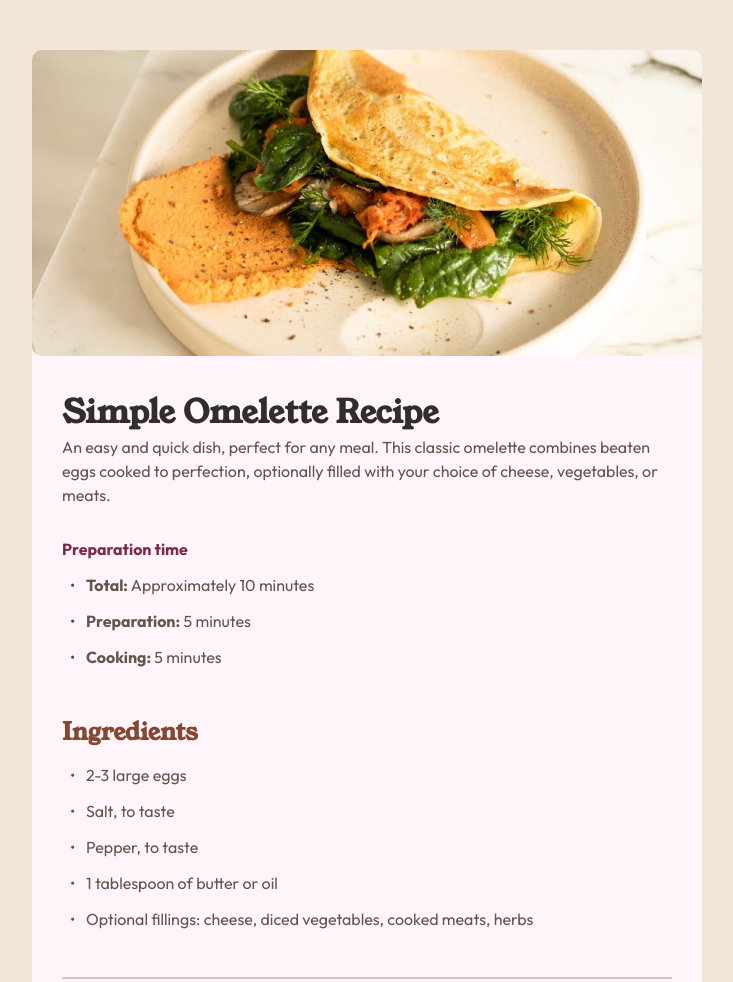
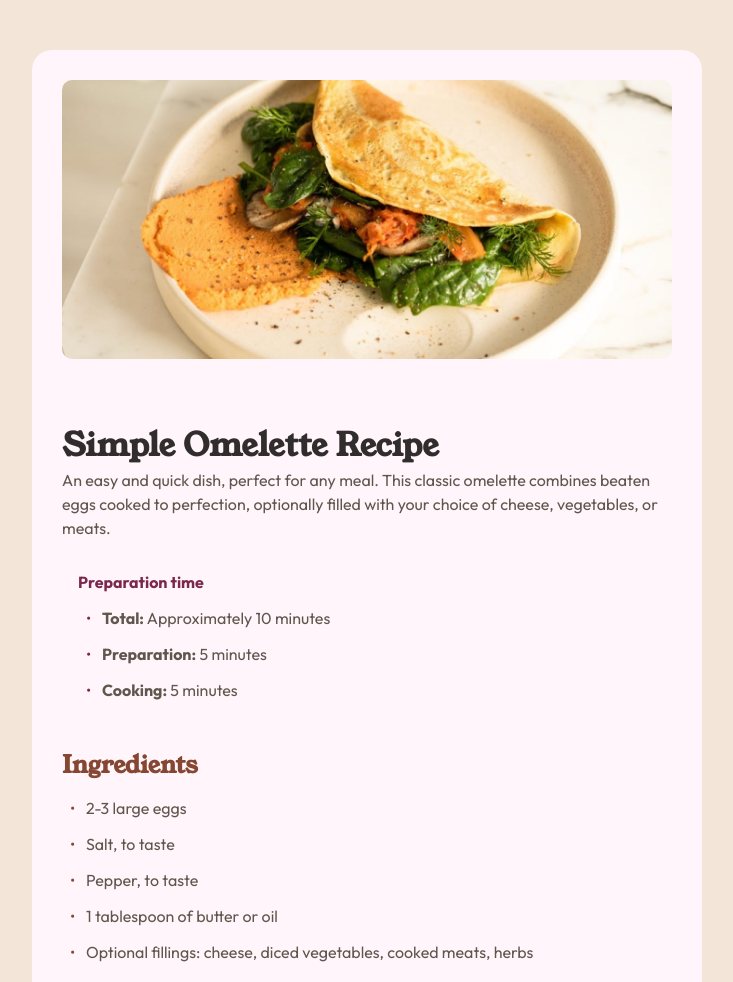
Before and after one commit to 9dorgham/recipe-page-main, a plain HTML site: page index.html in a window 1280 px wide. Shown: the top 982 px of the page, without its empty margins (273-1006 px from the left). Drawn offline with Linux system fonts and the light colour scheme.

Commit message:
do some fixes

```diff
--- a/index.html
+++ b/index.html
@@ -19,8 +19,7 @@
           to perfection, optionally filled with your choice of cheese, vegetables, or meats.
         </p>
       </div>
-
-      <div>
+      <div class="time">
         <b id="prepar">Preparation time</b>
         <ul class="prepar-time">
           <li><b>Total:</b> Approximately 10 minutes</li>
@@ -28,7 +27,6 @@
           <li><b>Cooking:</b> 5 minutes</li>
         </ul>
       </div>
-
       <div>
         <h2>Ingredients</h2>
         <ul>
@@ -39,9 +37,7 @@
           <li>Optional fillings: cheese, diced vegetables, cooked meats, herbs</li>
         </ul>
       </div>
-
       <hr>
-
       <div>
         <h2>Instructions</h2>
         <ol>
@@ -57,7 +53,7 @@
           <li><b>Enjoy:</b> Serve hot, with additional salt and pepper if needed.</li>
         </ol>
       </div>
-
+      <hr>
       <div>
         <h2>Nutrition</h2>
         <p>The table below shows nutritional values per serving without the additional fillings.</p>
--- a/master.css
+++ b/master.css
@@ -52,9 +52,10 @@ p {
     row-gap: 2em;
 }
 img {
-    width: 100%;
+    width: calc(100% - 60px);
     min-width: 300px;
     border-radius: 10px;
+    margin: 30px;
 }
 
 h1, h2 {
@@ -74,6 +75,9 @@ b#prepar {
 li {
     margin-block: 1em;
     color: hsl(30, 10%, 34%);
+}
+.time {
+    padding-left: 1em;
 }
 ul li:before {
     content: "\2022"; /* Unicode character for bullet (•) */
@@ -140,7 +144,8 @@ table .value {
         width: 100%;
         margin: 0;
     }
-    /* .recipe-container img {
+    .recipe-container img {
         width: 100%;
-    } */
+        margin: 0;
+    }
 }
```
